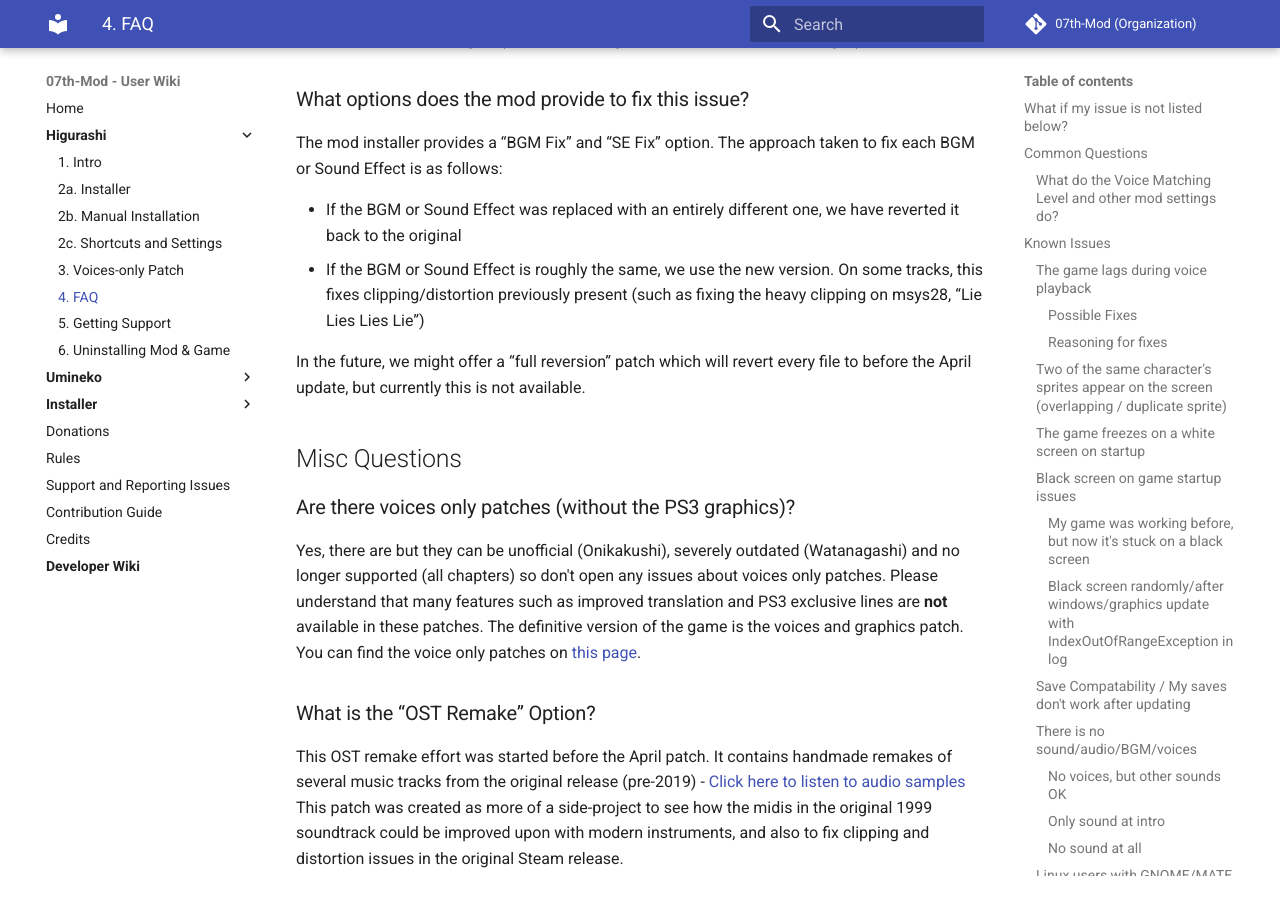
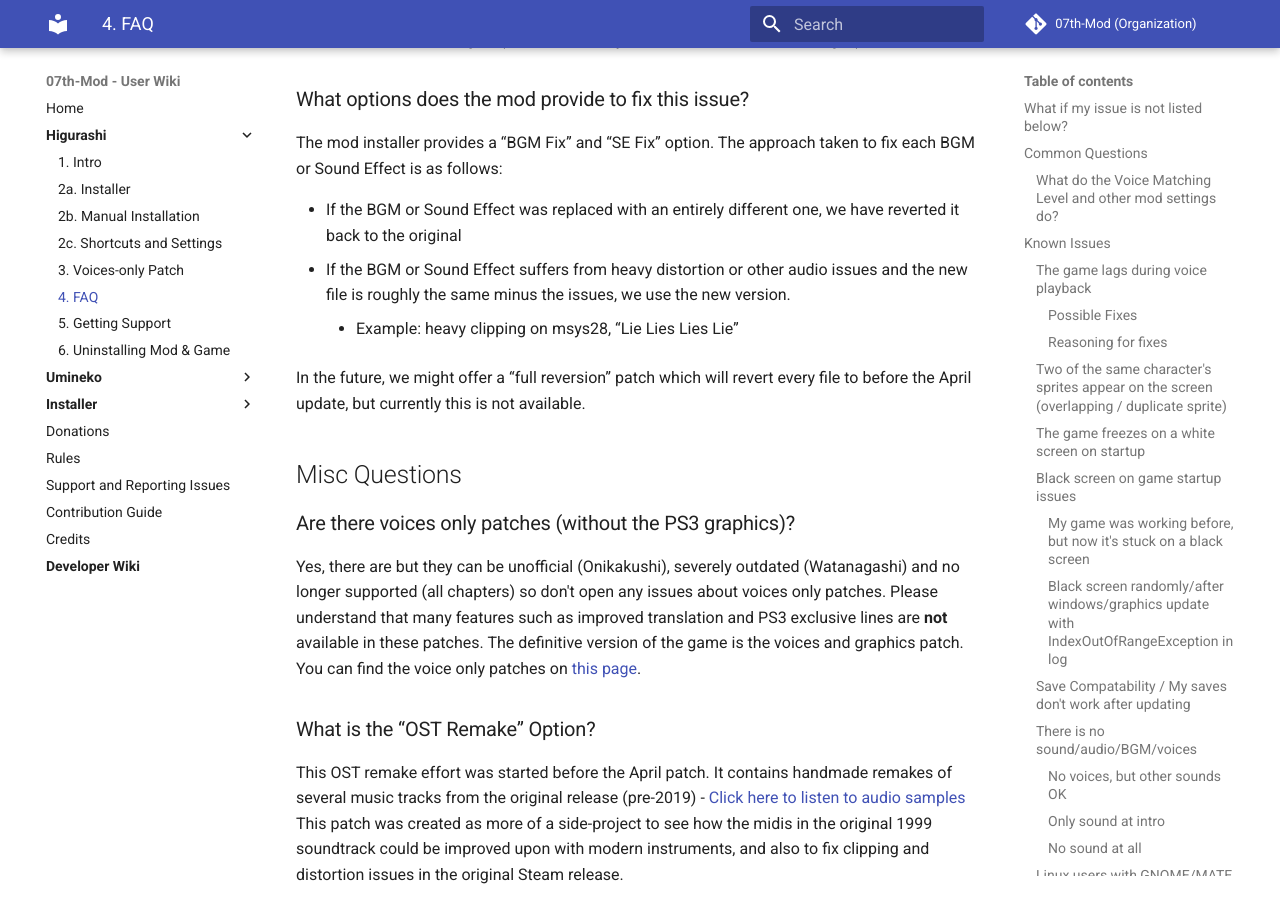
Before and after one commit to 07th-mod/wiki, an MkDocs documentation site: the page built from docs/Higurashi/FAQ.md, in a window 1280 px wide and 900 px high, scrolled down 6096 px. Built offline with MkDocs 1.6.1 and Material for MkDocs 9.7.7, drawn with Linux system fonts in a browser that asks for light colours.

Commit message:
Update FAQ.md

```diff
--- a/docs/Higurashi/FAQ.md
+++ b/docs/Higurashi/FAQ.md
@@ -187,7 +187,8 @@
 The mod installer provides a “BGM Fix” and “SE Fix” option. The approach taken to fix each BGM or Sound Effect is as follows:
 
 - If the BGM or Sound Effect was replaced with an entirely different one, we have reverted it back to the original
-- If the BGM or Sound Effect is roughly the same, we use the new version. On some tracks, this fixes clipping/distortion previously present (such as fixing the heavy clipping on msys28, “Lie Lies Lies Lie”)
+- If the BGM or Sound Effect suffers from heavy distortion or other audio issues and the new file is roughly the same minus the issues, we use the new version.
+    - Example: heavy clipping on msys28, “Lie Lies Lies Lie”
 
 In the future, we might offer a “full reversion” patch which will revert every file to before the April update, but currently this is not available.
 
```
